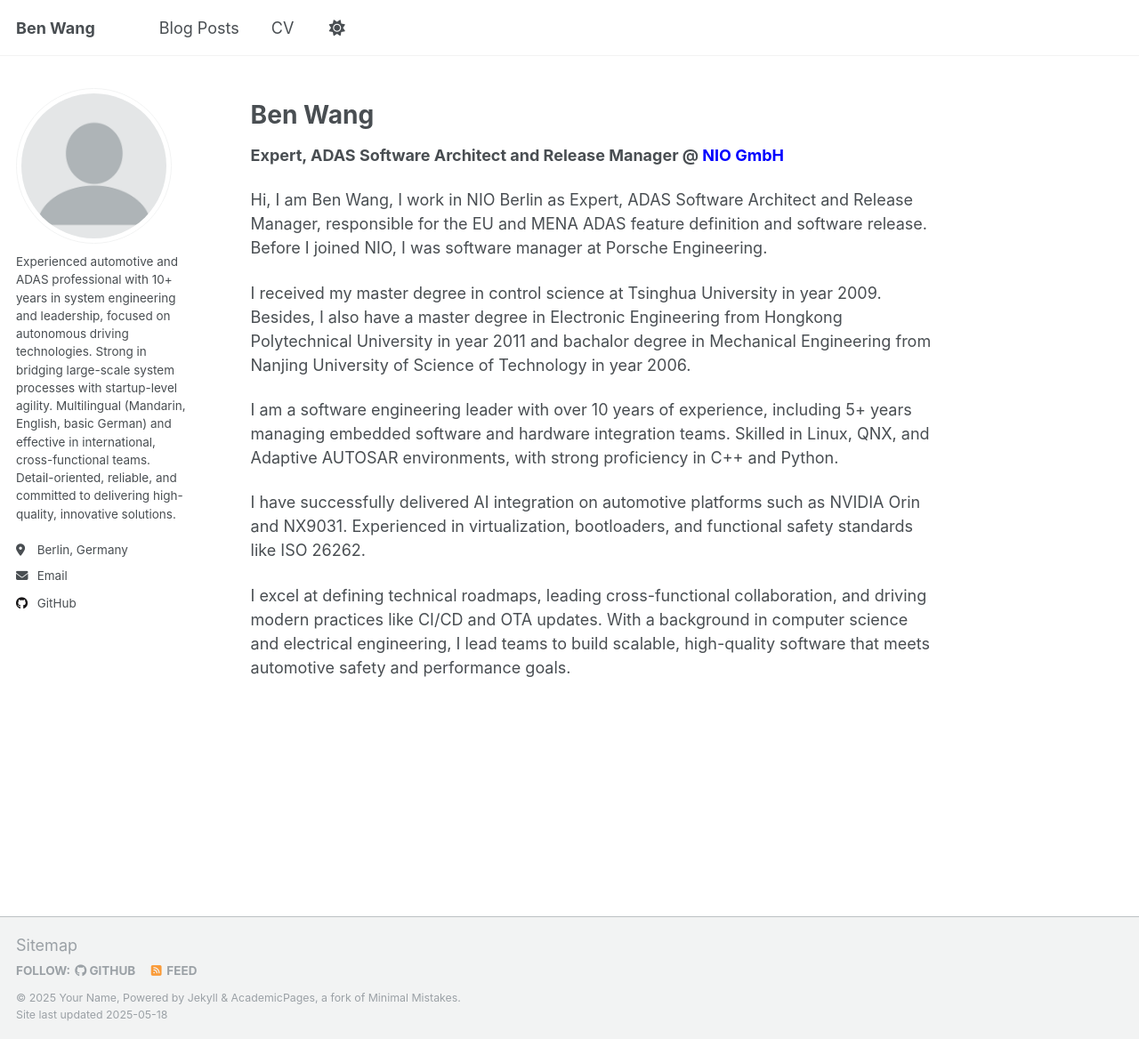
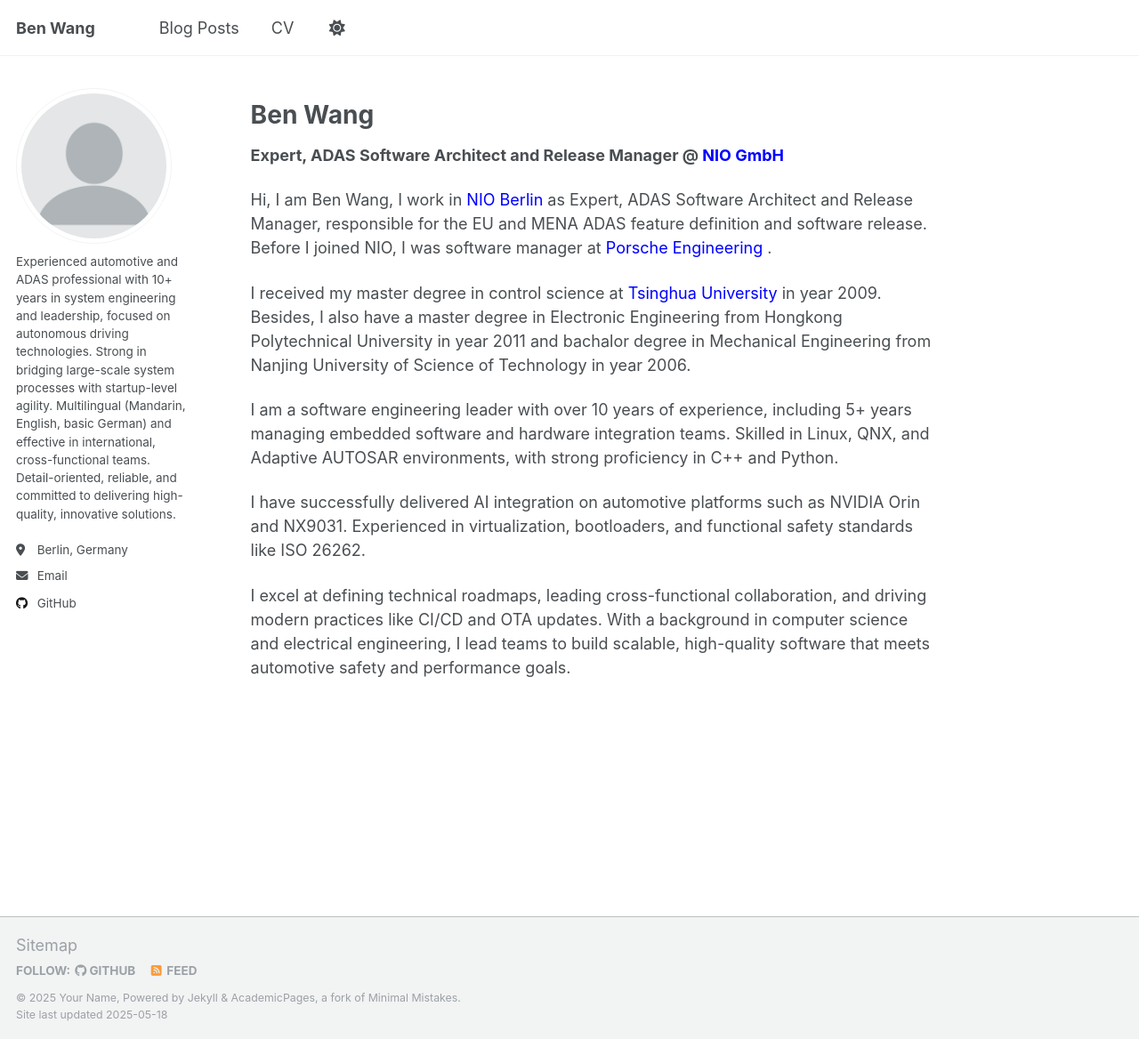
Before and after one commit to ai-benwang/ai-benwang.github.io, a Jekyll site: the page built from _pages/about.md, in a window 1280 px wide and 1168 px high. Shown: the whole window at 89% size. Built offline with Jekyll 4.4.1, drawn with Linux system fonts in a browser that asks for light colours.

Commit message:
color again

```diff
--- a/_pages/about.md
+++ b/_pages/about.md
@@ -8,9 +8,9 @@ redirect_from:
 ---
 **Expert, ADAS Software Architect and Release Manager @ <span style="color:blue"> NIO GmbH </span>**
 
-Hi, I am Ben Wang, I work in NIO Berlin as Expert, ADAS Software Architect and Release Manager, responsible for the EU and MENA ADAS feature definition and software release. Before I joined NIO, I was software manager at Porsche Engineering.
+Hi, I am Ben Wang, I work in <span style="color:blue"> NIO Berlin </span> as Expert, ADAS Software Architect and Release Manager, responsible for the EU and MENA ADAS feature definition and software release. Before I joined NIO, I was software manager at <span style="color:blue"> Porsche Engineering </span>.
 
-I received my master degree in control science at Tsinghua University in year 2009. Besides, I also have a master degree in Electronic Engineering from Hongkong Polytechnical University in year 2011 and bachalor degree in Mechanical Engineering from Nanjing University of Science of Technology in year 2006.
+I received my master degree in control science at <span style="color:blue"> Tsinghua University </span> in year 2009. Besides, I also have a master degree in Electronic Engineering from Hongkong Polytechnical University in year 2011 and bachalor degree in Mechanical Engineering from Nanjing University of Science of Technology in year 2006.
 
 I am a software engineering leader with over 10 years of experience, including 5+ years managing embedded software and hardware integration teams. Skilled in Linux, QNX, and Adaptive AUTOSAR environments, with strong proficiency in C++ and Python.
 
```
